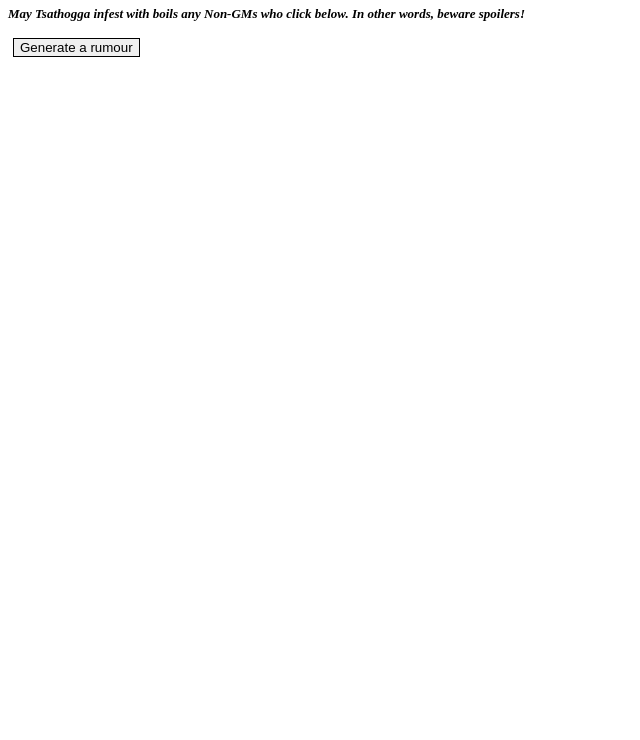
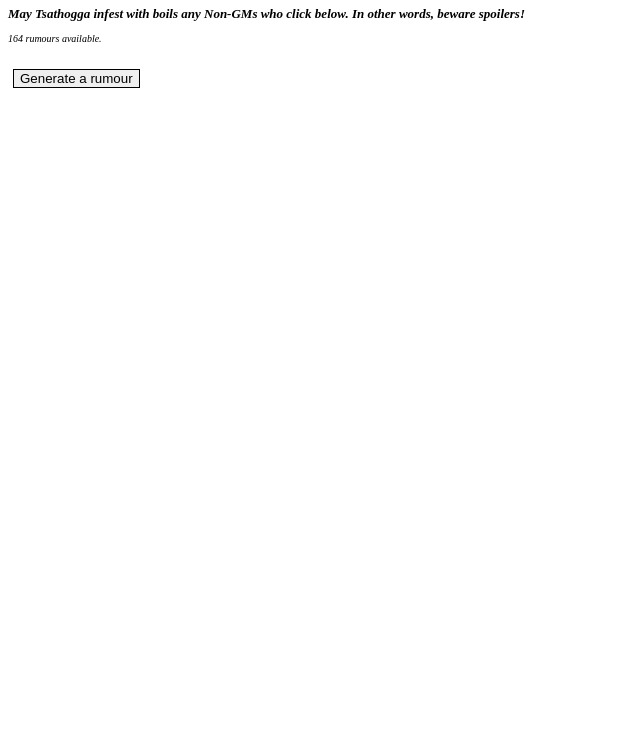
Before and after one commit to qu0zl/rumour, a plain HTML site: page rumours.html in a window 1280 px wide. Shown: the part 60-800 px from the top of the page, without its empty margins (0-640 px from the left). Drawn offline with Linux system fonts and the light colour scheme.

Commit message:
List number of rumours available

```diff
--- a/rumours.html
+++ b/rumours.html
@@ -15,6 +15,11 @@
         font-style:italic;
         font-size:small;
     }
+    .count {
+	margin-bottom:2em;
+        font-style:italic;
+        font-size:x-small;
+    }
     </style>
 
 </head>
@@ -23,6 +28,8 @@
     <h1 class='title'>Welcome to the Bard's Gate Rumour Mill.</h1>
     <h2 class='subtitle'>May Tsathogga infest with boils any Non-GMs who click below. In other words, beware spoilers!</h2>
 
+<div class="count">
+</div>
 <button class="top_button" id="generate">Generate a rumour</button>
 <div class="rumour">
 
@@ -45,6 +52,7 @@ function generate_rumour() {
 function onReady()
 {
     $('#generate').button().click(generate_rumour);
+    $('.count').html(rumours.length + " rumours available.");
 
 
 };
```
